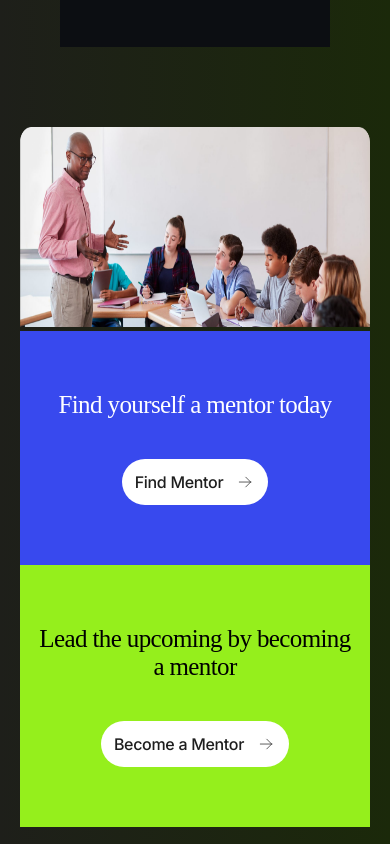
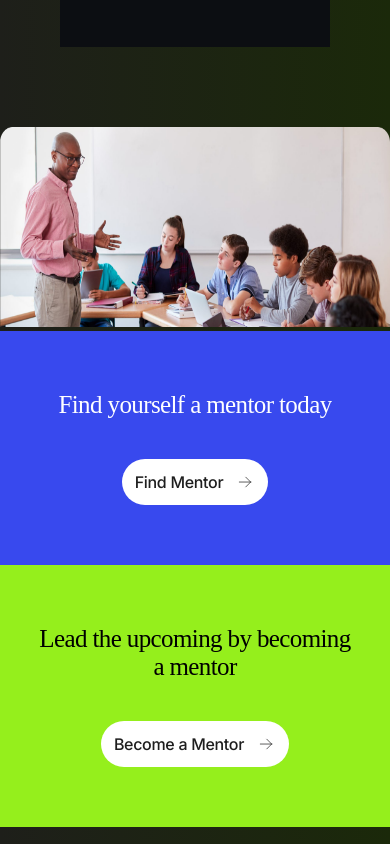
Before and after one commit to aremuumera/Mentor-me, a plain HTML site: page index.html in a window 390 px wide. Shown: the part 7860-8704 px from the top of the page. Drawn offline with nearby package versions, Linux system fonts and the light colour scheme; a web font is replaced by a local one.

Commit message:
second commit

```diff
--- a/styles.css
+++ b/styles.css
@@ -1412,7 +1412,7 @@ footer{
         font-size: 30px;
     }
     .pre-footer-container{
-        margin: 0px 20px 0px ;
+        margin: 0px 0px 0px ;
    }
    .pre-footer-content h1{
     font-size: 25px;
```
